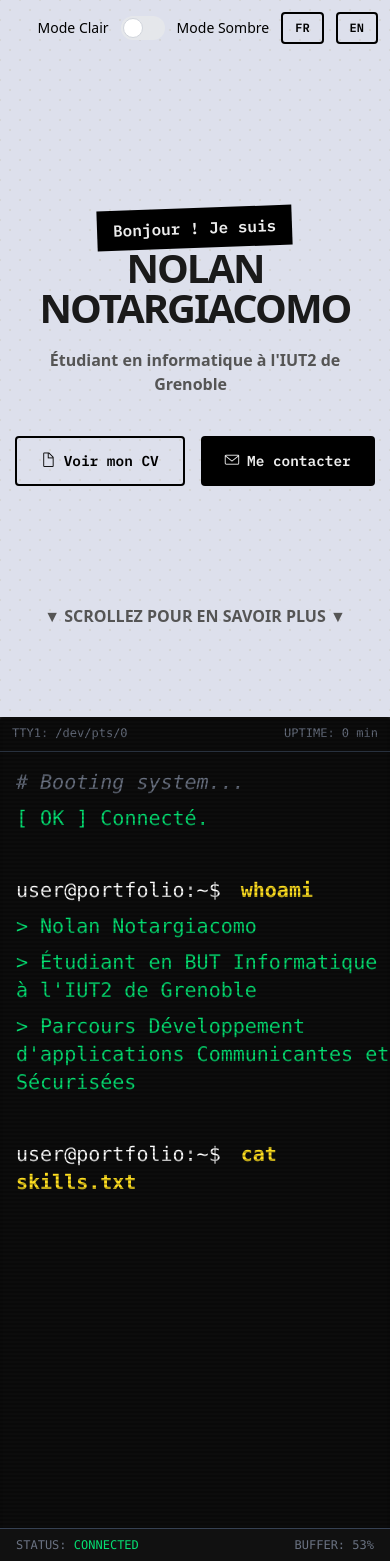
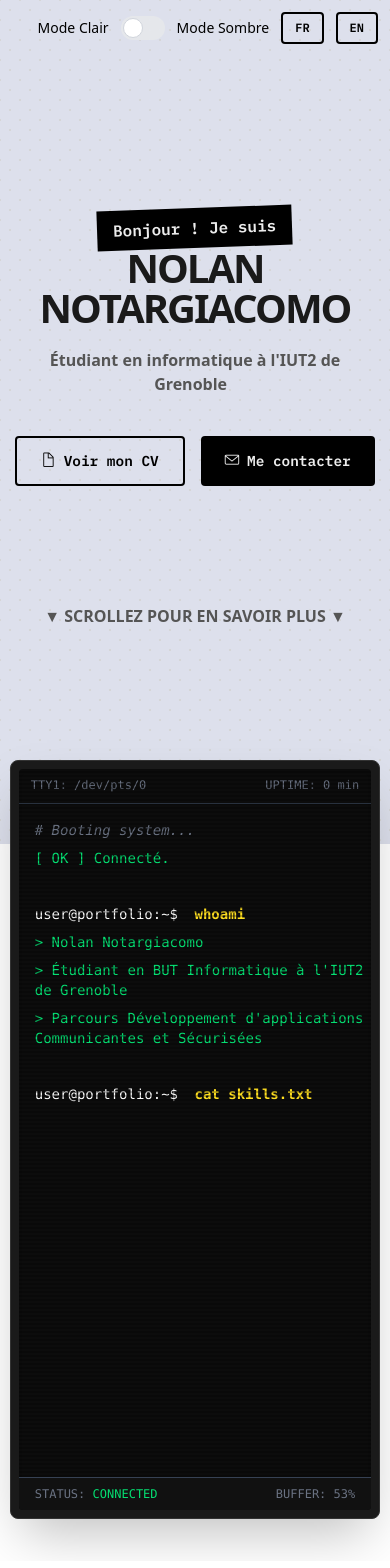
Before and after one commit to NolanNtrg/Portfolio, a React (Vite) app: page / in a window 390 px wide. Shown: the top 1568 px of the page. Built offline with nearby package versions, Linux system fonts and the light colour scheme.

Commit message:
terminal mobile fix

```diff
--- a/src/components/terminal/screen.tsx
+++ b/src/components/terminal/screen.tsx
@@ -70,7 +70,6 @@ const projectsData = {
   },
 };
 
-// --- MAIN SCREEN COMPONENT ---
 export function Screen() {
   const [progress, setProgress] = useState(0);
   const [visibleLines, setVisibleLines] = useState(0);
@@ -82,9 +81,13 @@ export function Screen() {
   useEffect(() => {
     const handleScroll = () => {
       if (!trackRef.current) return;
+
+      // On utilise trackRef pour la hauteur totale, mais window.innerHeight pour le calcul
       const rect = trackRef.current.getBoundingClientRect();
-      const scrollableHeight = rect.height - window.innerHeight;
+      const viewportHeight = window.innerHeight;
+      const scrollableHeight = rect.height - viewportHeight;
       const scrolled = -rect.top;
+
       const newProgress = Math.max(0, Math.min(1, scrolled / scrollableHeight));
 
       setProgress(newProgress);
@@ -96,7 +99,7 @@ export function Screen() {
 
     window.addEventListener("scroll", handleScroll, { passive: true });
     return () => window.removeEventListener("scroll", handleScroll);
-  }, []);
+  }, []); // scenario.length n'est pas nécessaire ici car constant
 
   useEffect(() => {
     const timer = setInterval(() => setMinutes((m) => m + 1), 60000);
@@ -104,10 +107,17 @@ export function Screen() {
   }, []);
 
   return (
-    <main ref={trackRef} className="h-[450vh]">
-      <div className="sticky top-0 h-screen w-full flex items-center justify-center overflow-hidden">
-        <div className="w-full h-screen bg-[#1a1a1a] shadow-2xl flex flex-col border-[#333] transition-all duration-300 md:w-[95vw] md:h-[90vh] md:rounded-lg md:p-3 md:border">
-          <div className="grow rounded-sm relative font-mono text-green-400 pt-2 leading-relaxed shadow-inner flex flex-col bg-[#0c0c0c]">
+    <main ref={trackRef} className="relative h-[450vh]">
+      {/* CORRECTION MOBILE :
+         1. 'h-[100dvh]' au lieu de 'h-screen' pour s'adapter à la barre d'adresse mobile
+         2. 'sticky top-0' assure que ça reste collé en haut
+      */}
+      <div className="sticky top-0 h-[100dvh] w-full flex items-center justify-center overflow-hidden">
+        {/* CORRECTION TAILLE DU TERMINAL :
+           Utilisation de 'h-[90dvh]' pour que la boîte intérieure s'adapte aussi dynamiquement
+        */}
+        <div className="w-[95vw] h-[90dvh] bg-[#1a1a1a] shadow-2xl flex flex-col border border-[#333] rounded-lg p-2 transition-all duration-300 md:w-[90vw] md:h-[90vh] md:p-3 relative">
+          <div className="grow rounded-sm relative font-mono text-green-400 pt-2 leading-relaxed shadow-inner flex flex-col bg-[#0c0c0c] overflow-hidden">
             {/* Overlay Scanline Effect */}
             <div className="absolute inset-0 bg-[linear-gradient(rgba(18,16,16,0)_50%,rgba(0,0,0,0.25)_50%)] bg-size-[100%_4px] z-10 pointer-events-none"></div>
 
@@ -119,7 +129,7 @@ export function Screen() {
 
             {/* Terminal Content */}
             <div
-              className={`grow overflow-hidden relative text-xl md:text-base transition-opacity duration-500 text-left pl-4 ${projectsVisible ? "opacity-0" : "opacity-100"}`}
+              className={`grow overflow-hidden relative text-sm md:text-base transition-opacity duration-500 text-left pl-4 ${projectsVisible ? "opacity-0" : "opacity-100"}`}
             >
               {scenario.map((line, i) => (
                 <div
@@ -136,30 +146,32 @@ export function Screen() {
             >
               <header className="text-center my-4 md:my-10">
                 <h2
-                  className="text-3xl md:text-5xl text-white mb-2.5"
+                  className="text-2xl md:text-5xl text-white mb-2.5"
                   style={{ textShadow: "0 0 15px rgba(0, 255, 65, 0.4)" }}
                 >
                   📁 MES PROJETS
                 </h2>
-                <p className="text-gray-400 font-mono">
+                <p className="text-gray-400 font-mono text-xs md:text-base">
                   Projets réalisés en milieu académique et personnel
                 </p>
               </header>
-              <div className="grid grid-cols-[repeat(auto-fit,minmax(280px,1fr))] gap-8 px-2.5 pb-16 max-w-6xl mx-auto">
-                {Object.values(projectsData).map((project) => (
+
+              {/* Correction de la grille pour mobile (1 colonne) */}
+              <div className="grid grid-cols-1 md:grid-cols-[repeat(auto-fit,minmax(280px,1fr))] gap-8 px-2.5 pb-20 max-w-6xl mx-auto">
+                {Object.values(projectsData).map((project, idx) => (
                   <div
-                    key={project.title}
+                    key={idx}
                     className="group bg-gray-900/70 border border-gray-700 rounded-xl overflow-hidden cursor-pointer transition-all duration-300 hover:-translate-y-1.5 hover:border-green-400 hover:shadow-2xl hover:shadow-green-500/10"
                   >
-                    <div className="h-52 overflow-hidden relative">
+                    <div className="h-40 md:h-52 overflow-hidden relative">
                       <img
                         src={project.image}
                         alt={project.title}
                         className="w-full h-full object-cover transition-transform duration-500 group-hover:scale-105"
                       />
                     </div>
-                    <div className="p-5">
-                      <h3 className="text-white text-xl mb-2">
+                    <div className="p-4 md:p-5">
+                      <h3 className="text-white text-lg md:text-xl mb-2">
                         {project.title}
                       </h3>
                       <div className="flex flex-wrap gap-2 mb-3">
@@ -172,7 +184,7 @@ export function Screen() {
                           </span>
                         ))}
                       </div>
-                      <p className="text-sm text-gray-400 line-clamp-3">
+                      <p className="text-xs md:text-sm text-gray-400 line-clamp-3">
                         {project.description}
                       </p>
                     </div>
@@ -182,7 +194,7 @@ export function Screen() {
             </section>
 
             {/* Footer */}
-            <footer className="bg-[#111] text-gray-500 px-4 py-2 text-xs flex justify-between border-t border-gray-700 z-30 mt-auto font-mono">
+            <footer className="bg-[#111] text-gray-500 px-4 py-2 text-xs flex justify-between border-t border-gray-700 z-30 mt-auto font-mono shrink-0">
               <span>
                 STATUS: <span className="text-green-400">CONNECTED</span>
               </span>
```
